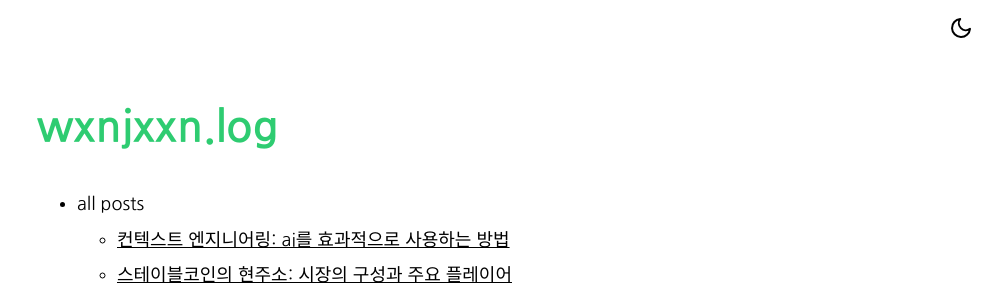
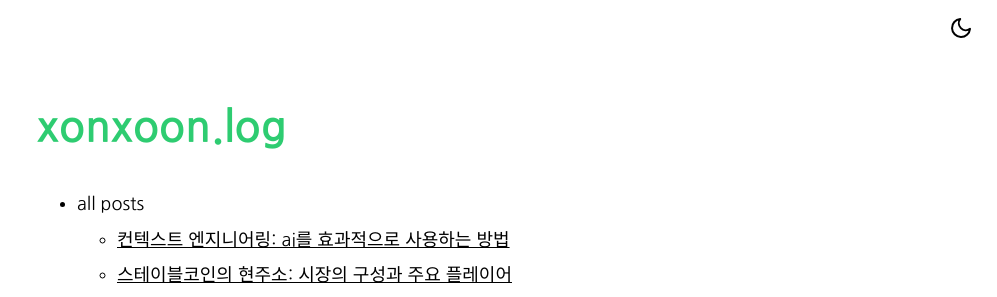
Before and after one commit to wnjoon/wnjoon.github.io, a Jekyll site: the page built from index.md, in a window 1280 px wide. Shown: the top 297 px of the page, without its empty margins (283-1280 px from the left). Built offline with Jekyll 4.4.1, drawn with Linux system fonts in a browser that asks for light colours.

Commit message:
change blog name

```diff
--- a/_config.yml
+++ b/_config.yml
@@ -1,4 +1,4 @@
-title: "wxnjxxn.log" # name of the site
+title: "xonxoon.log" # name of the site
 author: Wonjoon # name of site's author
 email: wnjoon@gmail.com # email of site's author
 url: https://wnjoon.github.io # root address of the site
```
